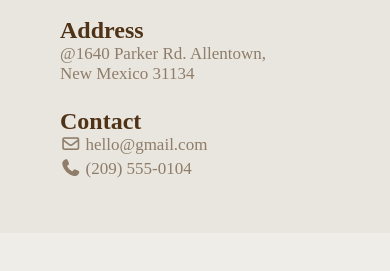
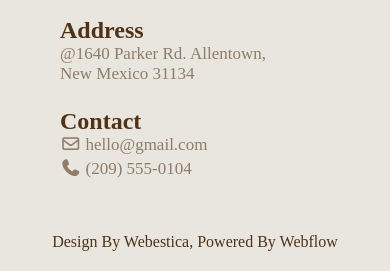
Before and after one commit to tonmoybiswas07/medifit_p, a plain HTML site: page index.html in a window 390 px wide. Shown: the part 5151-5422 px from the top of the page. Before the commit the page ends 5384 px from the top, so only its background shows below. Drawn offline with Linux system fonts and the light colour scheme.

Commit message:
added footer section style

```diff
--- a/index.html
+++ b/index.html
@@ -327,6 +327,9 @@
           </div>
         </div>
       </div>
+      <div class="footer-last">
+        <p>Design By Webestica, Powered By Webflow</p>
+      </div>
     </footer>
     <!-- footer section end here -->
   </body>
--- a/styles/style.css
+++ b/styles/style.css
@@ -294,6 +294,12 @@ header {
   color: #503217;
   padding: 10px;
 }
+.footer-last p {
+  text-align: center;
+  color: #503217;
+  font-size: 20px;
+  padding-bottom: 20px;
+}
 
 /* footer section end here */
 
@@ -365,5 +371,8 @@ header {
   .footer-right {
     gap: 20px;
   }
+  .footer-last p {
+    font-size: 16px;
+  }
 }
 /* mobile responsive styles style here */
```
